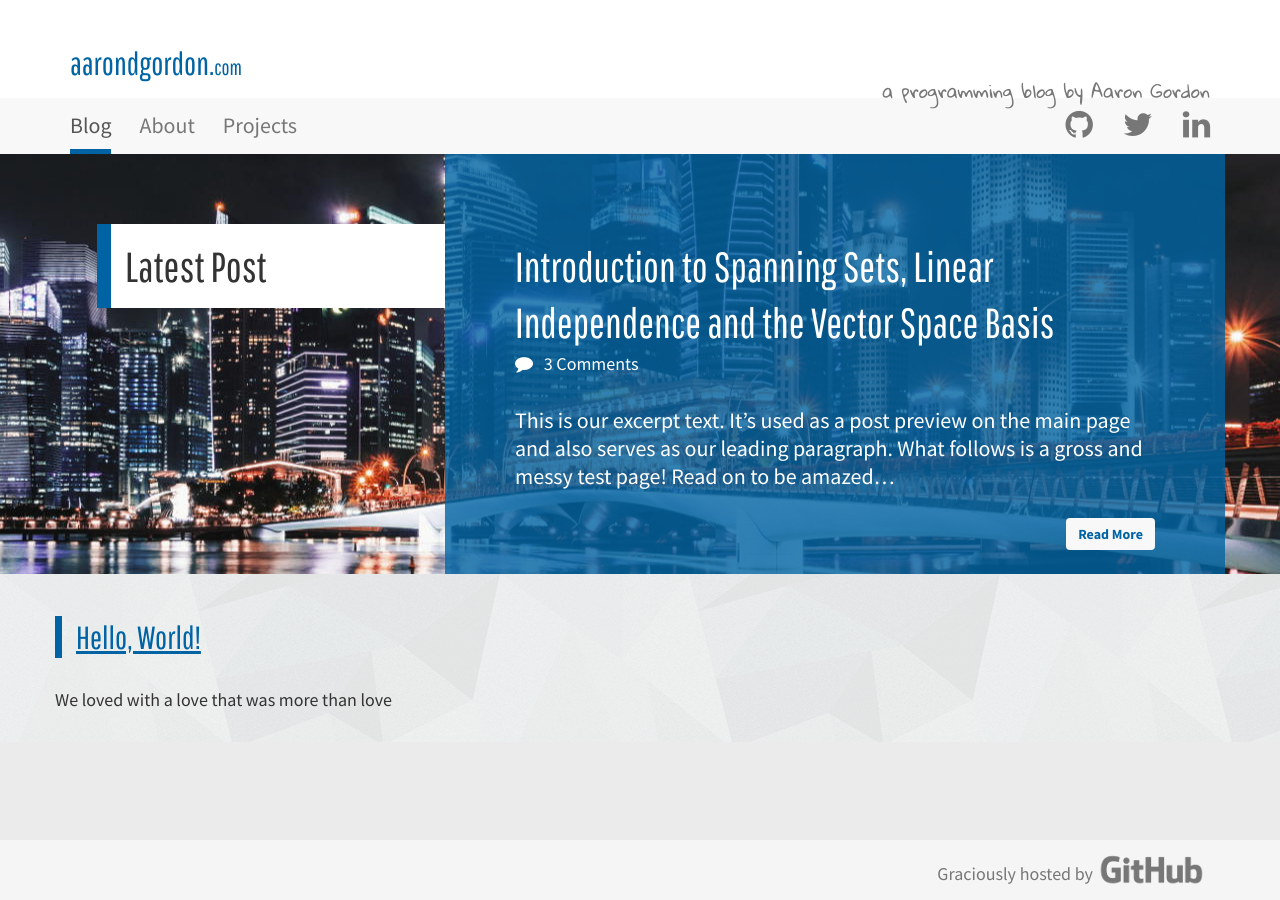
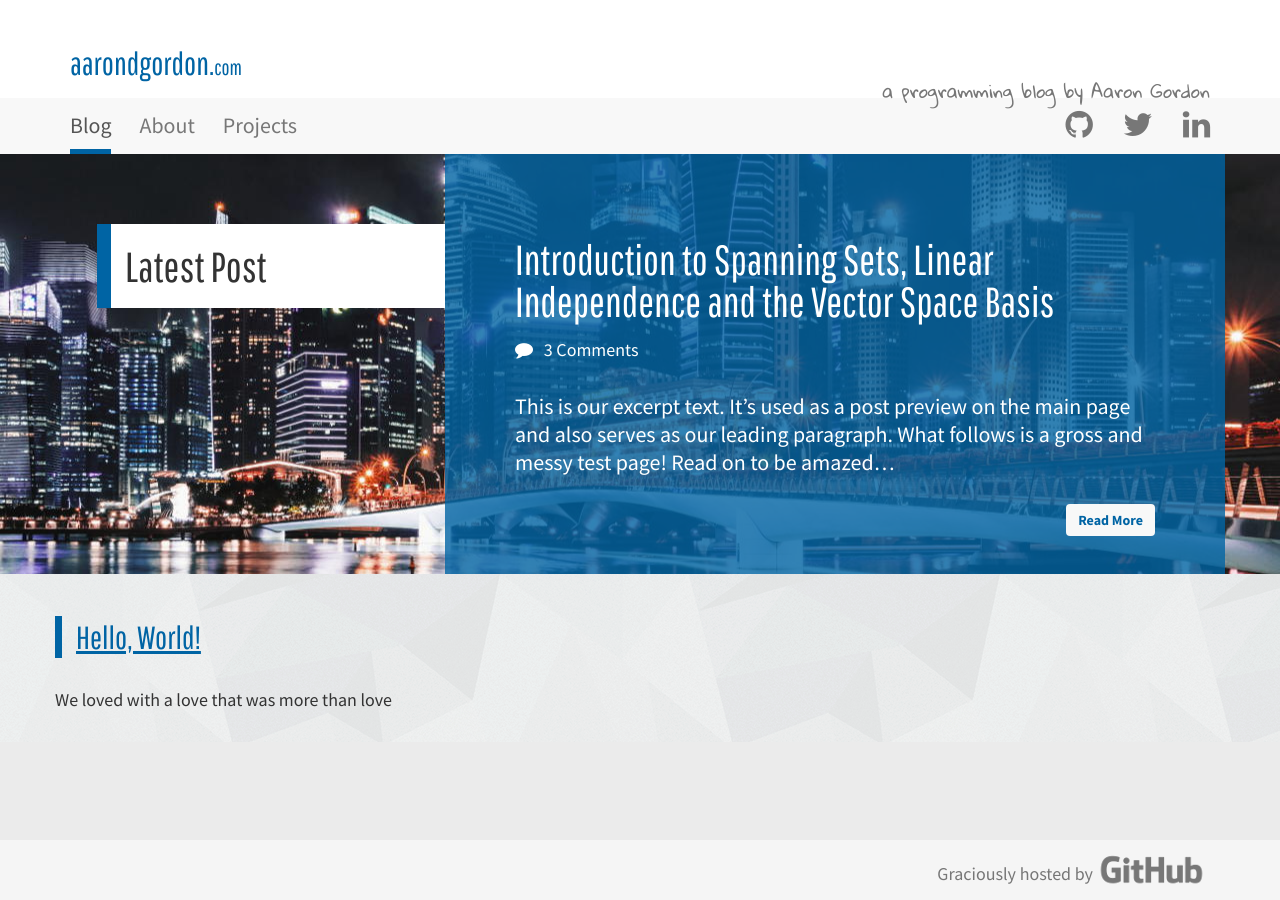
Before and after one commit to aarondgordon/aarondgordon.github.io, a Jekyll site: the page built from index.md, in a window 1280 px wide. Built offline with Jekyll 4.4.1, drawn with Linux system fonts in a browser that asks for light colours; nearby versions of some CDN libraries.

Commit message:
Tweaked panel title line height and margins

```diff
--- a/assets/css/layout.css
+++ b/assets/css/layout.css
@@ -146,11 +146,16 @@ body {
 }
 
 .cover-title {
-  margin-top: 2em; /* 6 x baseline | 84px/42px */
-  margin-bottom: 0;
+  margin: 0.333em 0; /* 1 x baseline | 14px/42px */
   font-size: 2.333em; /* 42px/18px */
   font-family: 'Pathway Gothic One', sans-serif;
-  line-height: 1.34; /* 4 x baseline | 56px/42px */
+  line-height: 1; /* 3 x baseline | 42px/42px */
+}
+
+@media (min-width: 768px) {
+  .cover-title {
+    margin-top: 2em; /* 6 x baseline | 84px/42px */
+  }
 }
 
 .cover-panel a {
```
